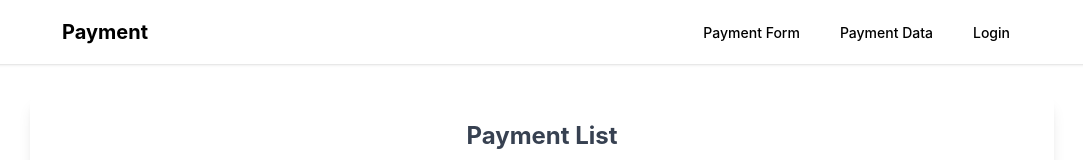
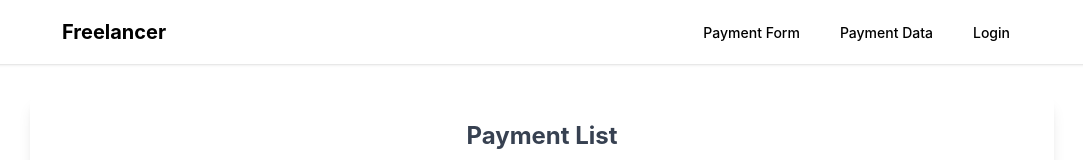
Before and after one commit to Dhameliyachintan/Freelancer_Managemet_Project, a React (Create React App) app: page / in a window 1280 px wide. Shown: the top 160 px of the page, without its empty margins (98-1181 px from the left). Built offline with nearby package versions, Linux system fonts and the light colour scheme.

Commit message:
task management project

```diff
--- a/src/component/Navbar.js
+++ b/src/component/Navbar.js
@@ -16,7 +16,7 @@ const Navbar = () => {
       <div className="max-w-5xl mx-auto px-4 sm:px-6 lg:px-8">
         <div className="flex items-center justify-between h-16">
           <Link to="/" className="text-xl font-bold text-black">
-            Payment
+            Freelancer
           </Link>
           <div>
             <Link
```
